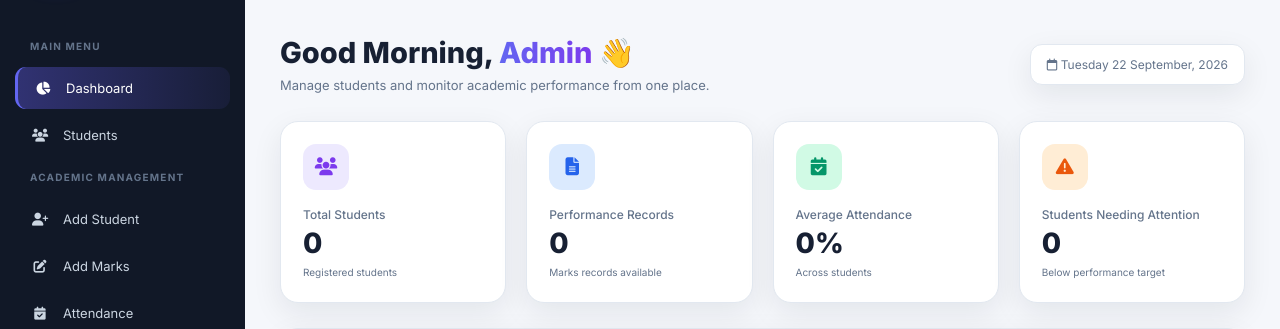
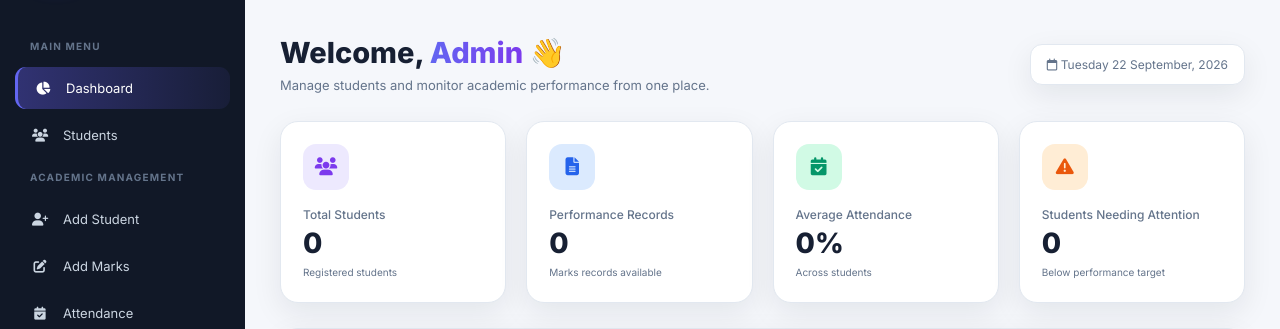
Before and after one commit to Aradhana34/academic-lens-student-performance-dashboard, a Flask app: page /admin/dashboard in a window 1280 px wide. Shown: the part 75-404 px from the top of the page. Run offline with Flask 3, Linux system fonts and the light colour scheme; the visitor is signed in with stand-in values (Sample User, id 1); data that the repository does not hold is empty.

Commit message:
Update admin dashboard

```diff
--- a/templates/admin_dashboard.html
+++ b/templates/admin_dashboard.html
@@ -1077,7 +1077,7 @@
 
             <h1>
 
-                Good Morning,
+                Welcome,
                 <span>Admin</span> 👋
 
             </h1>
```
